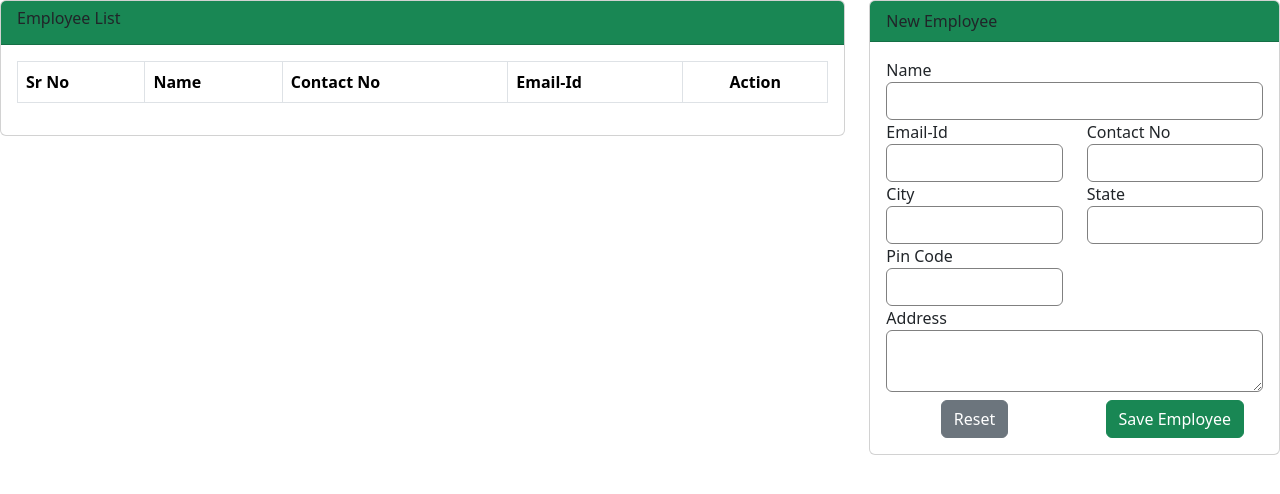
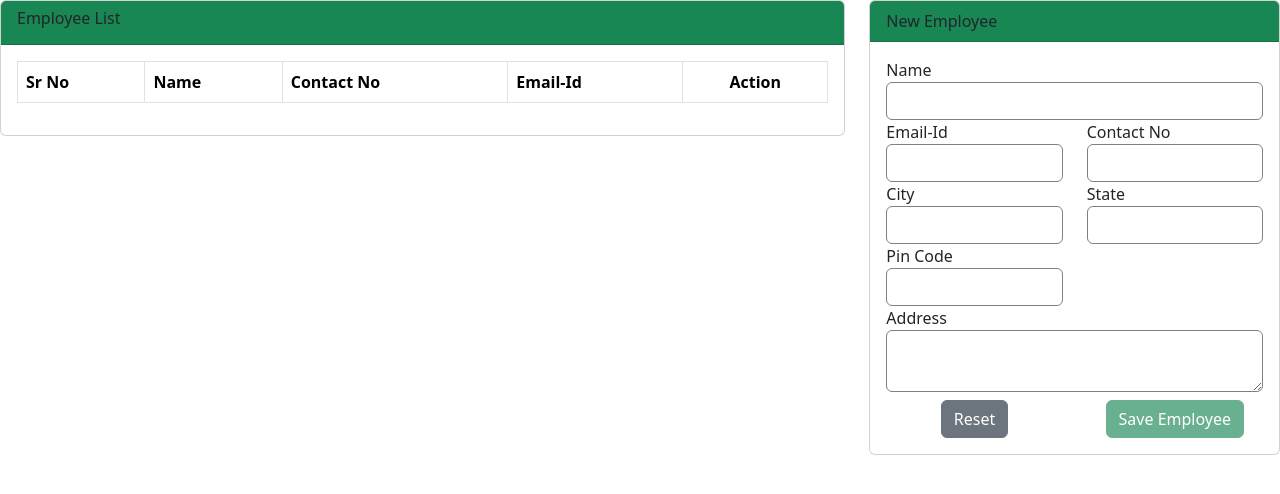
Before and after one commit to FigueiredoFelipe/angular_18_crud, an Angular app: page / in a window 1280 px wide. Shown: the top 494 px of the page. Built offline with nearby package versions, Linux system fonts and the light colour scheme.

Commit message:
feat: disable save button binding

```diff
--- a/src/app/app.component.html
+++ b/src/app/app.component.html
@@ -114,7 +114,11 @@
             </div>
             <div class="col-6 text-center">
               @if (employeeForm.controls['empId'].value == '1') {
-              <button class="btn btn-success" (click)="onSave()">
+              <button
+                class="btn btn-success"
+                [disabled]="employeeForm.invalid"
+                (click)="onSave()"
+              >
                 Save Employee
               </button>
               } @else {
```
